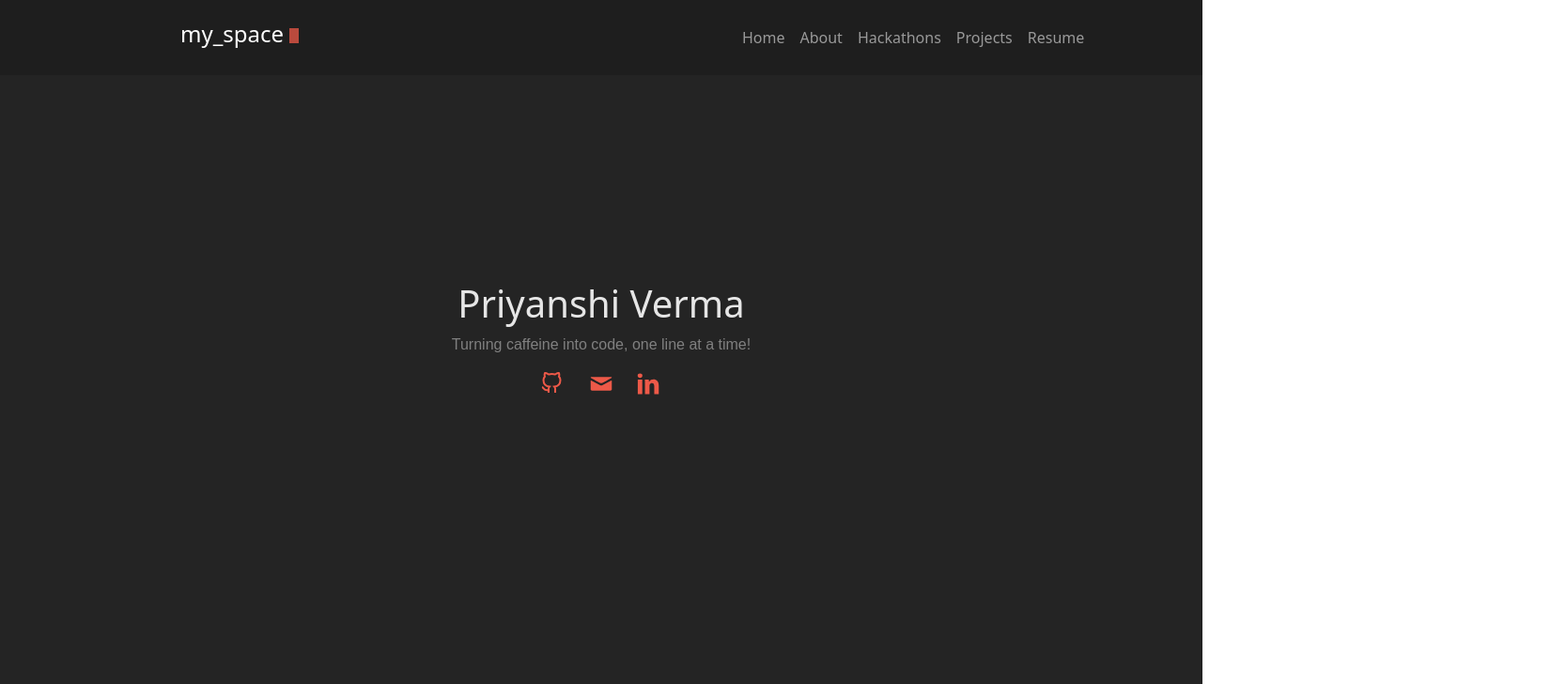
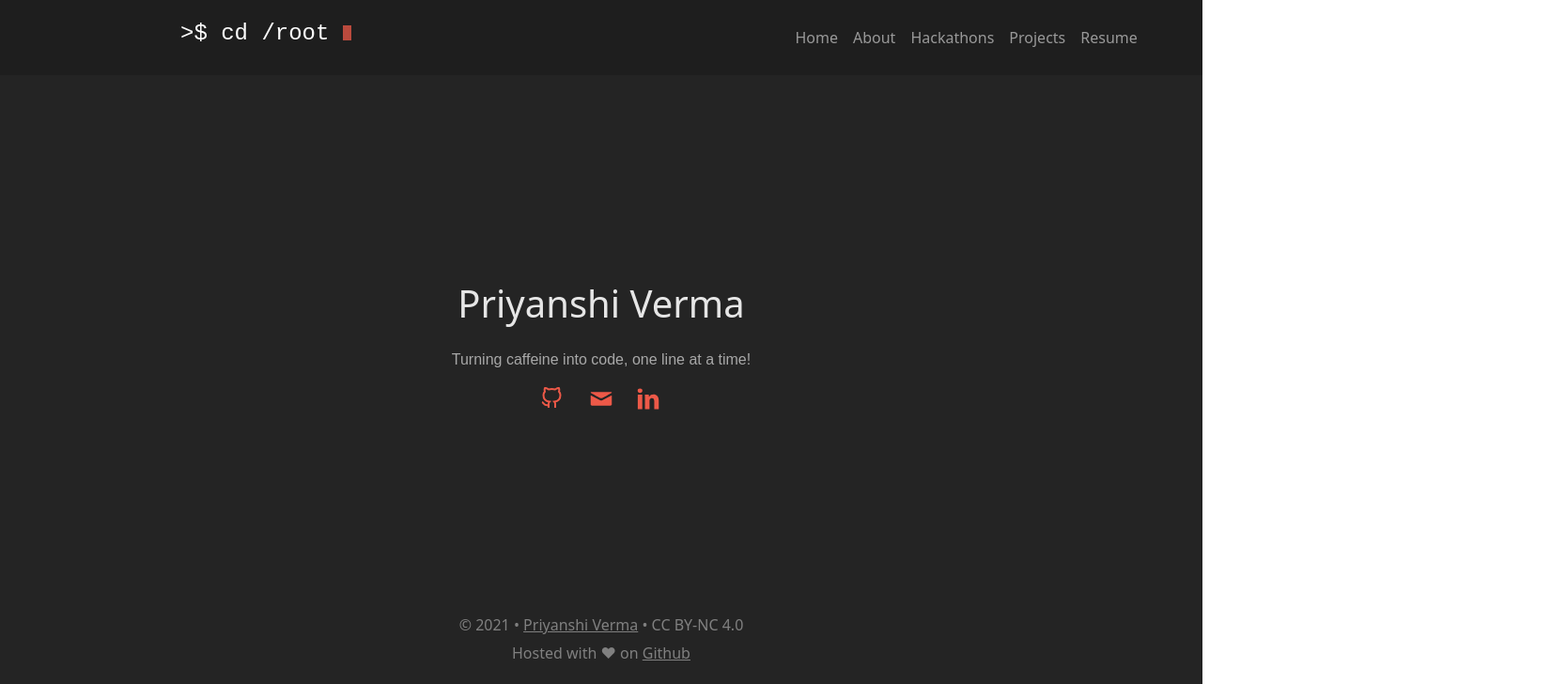
Before and after one commit to Priyanshi5732/priyanshi5732.github.io, a React (Create React App) app: page / in a window 1280 px wide. Shown: the top 728 px of the page at 94% size, 1667 px wide, since content can reach past the window. Built offline with nearby package versions, Linux system fonts and the light colour scheme.

Commit message:
modified

```diff
--- a/src/components/Intro.js
+++ b/src/components/Intro.js
@@ -1,17 +1,23 @@
 import "../styles/Intro.css";
-import React, { useState, useEffect } from "react";
+import React from "react";
 import "bootstrap/dist/css/bootstrap.min.css";
 import cv from "./cv.json";
+import {
+  Link,
+} from "react-router-dom";
 
 
 function Intro() {
-  const { name, tagline, aboutme, projects, contact } = cv;
-  const now = 60;
+  const { name, tagline,contact } = cv;
+  const refreshPage = () => {
+    window.location.reload();
+  };
+
   return (
 
     <section id="intro">
       <div className="myname">
-        <span className="Priyanshiverma">
+        <span className="head">
           <h1>{name}</h1>{" "}
         </span>
         <p className="quote">{tagline}</p>
@@ -19,7 +25,7 @@ function Intro() {
           <a
             href={contact.github}
             target="_blank"
-            rel="noopener"
+            rel="noreferrer"
             title="Github"
             class="icon"
           >
@@ -40,7 +46,7 @@ function Intro() {
           <a
             href={contact.email}
             target="_blank"
-            rel="noopener"
+            rel="noreferrer"
             title="Mail"
             class="icon"
           >
@@ -58,7 +64,7 @@ function Intro() {
           <a
             href={contact.linkedin}
             target="_blank"
-            rel="noopener"
+            rel="noreferrer"
             title="Linkedin"
             class="icon"
           >
@@ -74,6 +80,10 @@ function Intro() {
           </a>
         </div>
       </div>
+    <div className="bottom">
+      <p className="footer">© 2021 &bull; <Link to="#" onClick={refreshPage} className="bottom-text" >Priyanshi Verma</Link> &bull; CC BY-NC 4.0</p>
+      <p className="footer">Hosted with <span className="heart">&#10084;</span> on <a href= {contact.visitportfolio}  target="_blank" rel="noopener noreferrer" className="bottom-text"> Github</a></p>
+    </div>
     </section>
   );
 }
--- a/src/components/Navbar.js
+++ b/src/components/Navbar.js
@@ -11,11 +11,11 @@ import {
 } from "react-router-dom";
 import About from "./About";
 import PDF from "../Resume.pdf";
-
 import Hackathons from "./Hackathons";
 import Projects from "./Projects";
-import Intro from "./Intro";
 import Home from "./Home";
+const unique = ">$ cd /root";
+
 
 export default class Navigationbar extends Component {
   render() {
@@ -25,7 +25,7 @@ export default class Navigationbar extends Component {
           <Navbar.Brand href="#">
             <div className="lefttext">
               <span class="box">
-                <h4>my_space </h4>
+                <h4 className="liberation-mono-text"> {unique} </h4>
               </span>
             </div>
           </Navbar.Brand>
--- a/src/components/Projects.js
+++ b/src/components/Projects.js
@@ -3,6 +3,8 @@ import "../styles/Projects.css";
 import cv from "./cv.json";
 import Button from "react-bootstrap/Button";
 import Card from "react-bootstrap/Card";
+import Col from "react-bootstrap/Col";
+import Row from "react-bootstrap/Row";
 
 export default class Projects extends Component {
   render() {
@@ -11,6 +13,7 @@ export default class Projects extends Component {
     return (
       <section id="project-section">
         <div className="cards">
+          <Row xs={5} md={2} className="g-2">
             <Card style={{ width: "17rem" }}>
               <Card.Body>
                 {/* Render project title */}
@@ -23,20 +26,26 @@ export default class Projects extends Component {
                   {/* Render project details */}
                   {projects.map((project) => (
                     <div key={project.id}>
+
                       <p>{project.description}</p>
+
                     </div>
                   ))}
                 </Card.Text>
                 {/* Render project url */}
                 <Button variant="secondary">
                   {projects.map((project) => (
-                  <Card.Link style={{ textDecoration: 'none', color: '#ed5948' }} href={project.url}>
+                    <Card.Link
+                      style={{ textDecoration: "none", color: "#ed5948" }}
+                      href={project.url}
+                    >
                       View Project
                     </Card.Link>
                   ))}
                 </Button>
               </Card.Body>
             </Card>
+          </Row>
         </div>
       </section>
     );
--- a/src/components/cv.json
+++ b/src/components/cv.json
@@ -15,6 +15,8 @@
   "contact": {
     "email": "mailto:priyanshiverma13@outlook.com",
     "linkedin": "https://www.linkedin.com/in/priyanshiverma13/",
-    "github": "https://github.com/Priyanshi5732"
+    "github": "https://github.com/Priyanshi5732",
+    "visitportfolio":"https://github.com/Priyanshi5732/priyanshi5732.github.io"
   }
+
 }
--- a/src/styles/Intro.css
+++ b/src/styles/Intro.css
@@ -27,7 +27,7 @@
 }
 
 .quote {
-  color: grey;
+  color: rgb(168, 168, 168);
   font-family: sans-serif;
   flex-direction: column;
   justify-content: center;
@@ -41,6 +41,20 @@
 
 }
 
+.bottom{
+  height:10vh;
+  color: grey;
+  display: flex;
+  flex-direction: column;
+  justify-content: center;
+  align-items: center;
+}
+.bottom-text{
+  color: grey;
+}
+.footer{
+  margin: 3px 0;
+}
 @media screen and (max-width: 480px) {
   .myname {
     display: none;
--- a/src/styles/Navbar.css
+++ b/src/styles/Navbar.css
@@ -12,6 +12,29 @@
   padding-left: 12rem;
   color: white;
 }
+
+.liberation-mono-text {
+  font-family: 'Liberation Mono', monospace;
+}
+.monaco-text {
+  font-family: 'Monaco', monospace;
+}
+.inconsolata-text {
+  font-family: 'Inconsolata', monospace;
+}
+.consolas-text {
+  font-family: 'Consolas', monospace;
+}
+
+.courier-text {
+  font-family: 'Courier New', Courier, monospace;
+}
+
+
+
+
+
+
 
 .box h4::after {
   content: """";
```
Also changed, not shown: 2 other files (tests, documents, lock files or other folders). Lines whose indentation alone changed are shown as unchanged.
